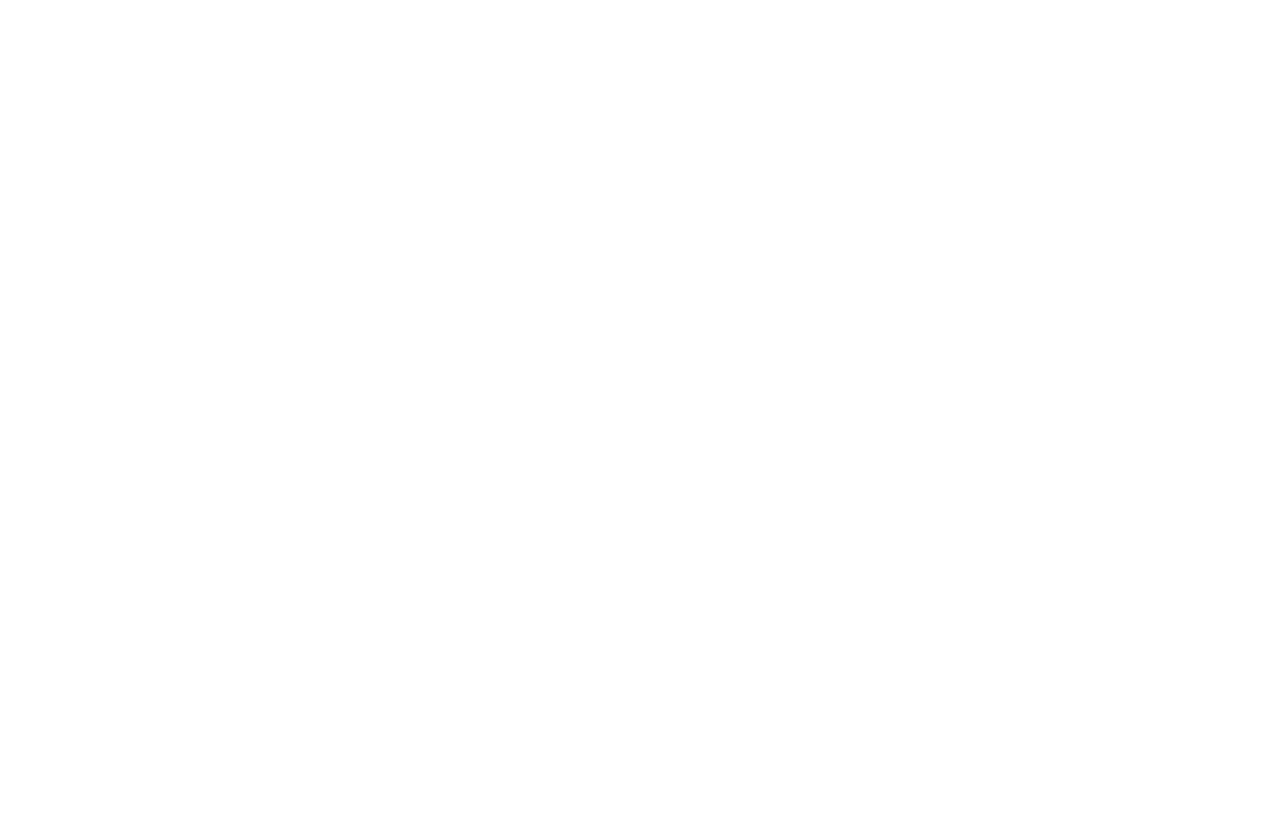
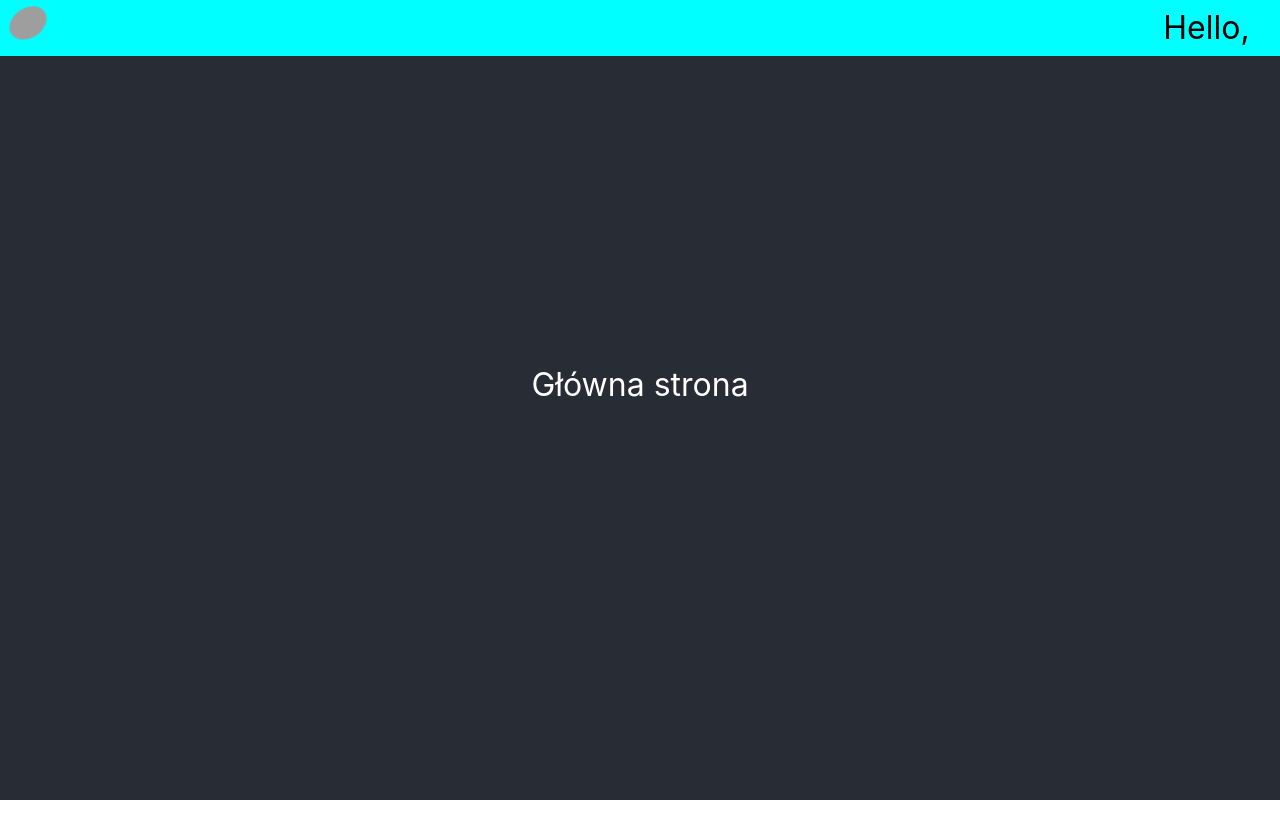
Before and after one commit to Myetekk/Noodle, a React (Create React App) app: page /home in a window 1280 px wide. Before the commit this address had no page. Shown: the top 838 px of the page. Before the commit the page ends 800 px from the top, so only its background shows below. Built offline with nearby package versions, Linux system fonts and the light colour scheme; grey boxes are pictures that could not be loaded.

Commit message:
zapamiętywanie zalogowanego użytkownika
zapamiętuje info o użytkowniku który się zalogował i wypisuje jego imie na stronie głównej

```diff
--- a/src/App.js
+++ b/src/App.js
@@ -19,9 +19,9 @@ function App() {
 
       <Router>
         <Routes>
-          <Route path="/" element={<MainPage />} />
-          <Route path="/login" element={<LogIn />} />
+          <Route path="/" element={<LogIn />} />
           <Route path="/register" element={<Register />} />
+          <Route path="/home" element={<MainPage />} />
         </Routes>
       </Router>
 
--- a/src/Pages/Logging/LogIn.js
+++ b/src/Pages/Logging/LogIn.js
@@ -4,7 +4,12 @@ import { Link, Navigate, useNavigate } from 'react-router-dom';
 
 import './Logging.css';
 import logo from '../../logo.svg';
-// import ConditionalLink from '../../conditionalLink'
+
+
+
+
+
+export let userInfo = {user_id: 0, first_name: "", last_name: "", email: "", password: "", admin: 0}
 
 
 
@@ -37,18 +42,17 @@ function LogIn() {
 
 
 
-    function checkCredentials()  {
-
-        axios.get('http://localhost:3001/api/users')
+    async function checkCredentials()  {
+        await axios.get('http://localhost:3001/api/users')
         .then( response => {
             const credentials = response.data;
 
             // sprawdzanie czy email i hasło zgadzają się z którymś z bay danych
-            credentials.forEach(item => {
+            credentials.forEach( async item => {
                 if (item.email === email){
                     if (item.password === password){
-                        console.log("Logged in ")
-                        navigate("/")
+                        await getUsersInfo()
+                        navigate("/home")
                     }
                 }
             });
@@ -61,6 +65,24 @@ function LogIn() {
 
 
 
+    async function getUsersInfo() {
+        const userEmail = {
+            email_: email
+        };
+
+        await axios.post('http://localhost:3001/api/user/info', userEmail)
+        .then( response => {
+            userInfo = response.data[0];
+
+        })
+        .catch(error => {
+            console.error('Error fetching data:', error);
+        });
+
+    }
+
+
+
 
 
 
@@ -68,7 +90,7 @@ function LogIn() {
         <div>
             <header className="App-header">
 
-                <img src={logo} className="App-logo" alt="logo" />
+                <img src={logo} className="Logging-app-logo" alt="logo" />
 
                 <form onSubmit={handleSubmit}>
 
--- a/src/Pages/Logging/Logging.css
+++ b/src/Pages/Logging/Logging.css
@@ -2,7 +2,7 @@
   text-align: center;
 }
 
-.App-logo {
+.Logging-app-logo {
   height: 20vmin;
   pointer-events: none;
   border-radius: 50%;
@@ -10,7 +10,7 @@
 }
 
 @media (prefers-reduced-motion: no-preference) {
-  .App-logo {
+  .Logging-app-logo {
     animation: App-logo-spin infinite 20s linear;
   }
 }
--- a/src/Pages/Logging/Register.js
+++ b/src/Pages/Logging/Register.js
@@ -108,7 +108,7 @@ function Register() {
     <div>
         <header className="App-header">
 
-            <img src={logo} className="App-logo" alt="logo" />
+            <img src={logo} className="Logging-app-logo" alt="logo" />
 
             <form onSubmit={handleSubmit}>
 
--- a/src/Pages/MainPage/MainPage.css
+++ b/src/Pages/MainPage/MainPage.css
@@ -0,0 +1,47 @@
+.Top-bar-app {
+    text-align: center;
+    height: 150vh;
+}
+
+
+
+.Top-bar {
+    height: 5vmin;
+    width: 100vw;
+    padding: 1vh;
+    background-color: aqua;
+    text-align: center;
+    position: fixed;
+    flex-direction: row;
+}
+
+
+
+.Top-bar-text {
+    color: black;
+    font-size: 4vh;
+    float: right;
+    margin-right: 3vw;
+}
+
+
+
+.Top-bar-app-logo {
+    width: 5vmin;
+    pointer-events: none;
+    border-radius: 50%;
+    float: left;
+}
+@media (prefers-reduced-motion: no-preference) {
+    .Top-bar-app-logo {
+        animation: App-logo-spin infinite 20s linear;
+    }
+}
+@keyframes App-logo-spin {
+    from {
+        transform: rotate(0deg);
+    }
+    to {
+        transform: rotate(360deg);
+    }
+}
--- a/src/Pages/MainPage/MainPage.js
+++ b/src/Pages/MainPage/MainPage.js
@@ -4,6 +4,7 @@ import { Link } from 'react-router-dom';
 
 import './MainPage.css';
 import logo from '../../logo.svg';
+import { userInfo } from '../Logging/LogIn';
 
 
 
@@ -14,25 +15,30 @@ function MainPage() {
 
 
     return (
-    <div>
+        <div className='Top-bar-app'>
+            <div className='Top-bar'>
+                <img src={logo} className="Top-bar-app-logo" alt="logo" />
+                <text className='Top-bar-text'>Hello, {userInfo.first_name}</text>
+            </div>
 
-        <div>
+
             <header className="App-header">
 
-            <img src={logo} className="App-logo" alt="logo" />
+
+
+
+
+
 
                 <div className="Logging-element" >
                     <text>Główna strona</text>
                 </div>
 
                 <div className="Logging-element" >
-                <Link to="/login">
-                    <button className='Logging-button'>Sign in</button>
-                </Link>
+
                 </div>
 
             </header>
-        </div>
 
         </div>
 
```
Also changed, not shown: src/Backend/Backend.js (+24 -6 lines). Lines whose indentation alone changed are shown as unchanged.
